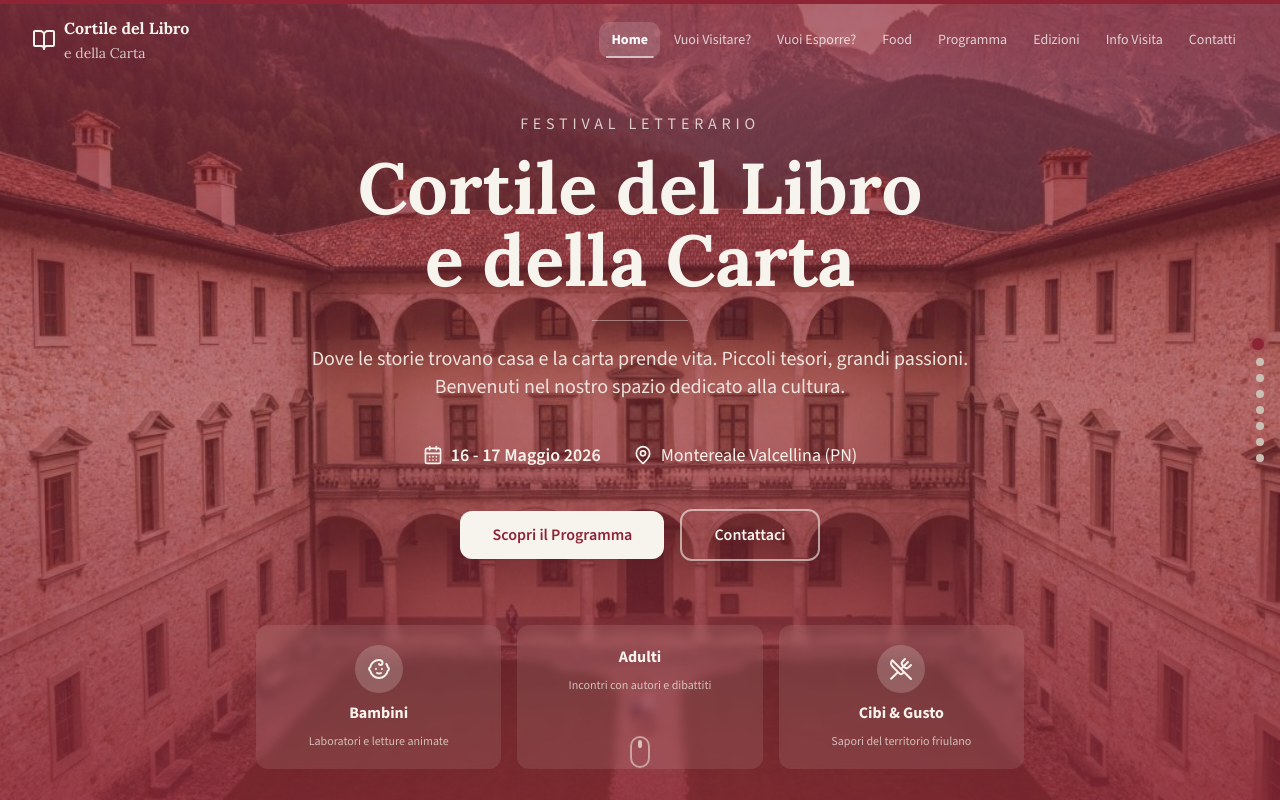
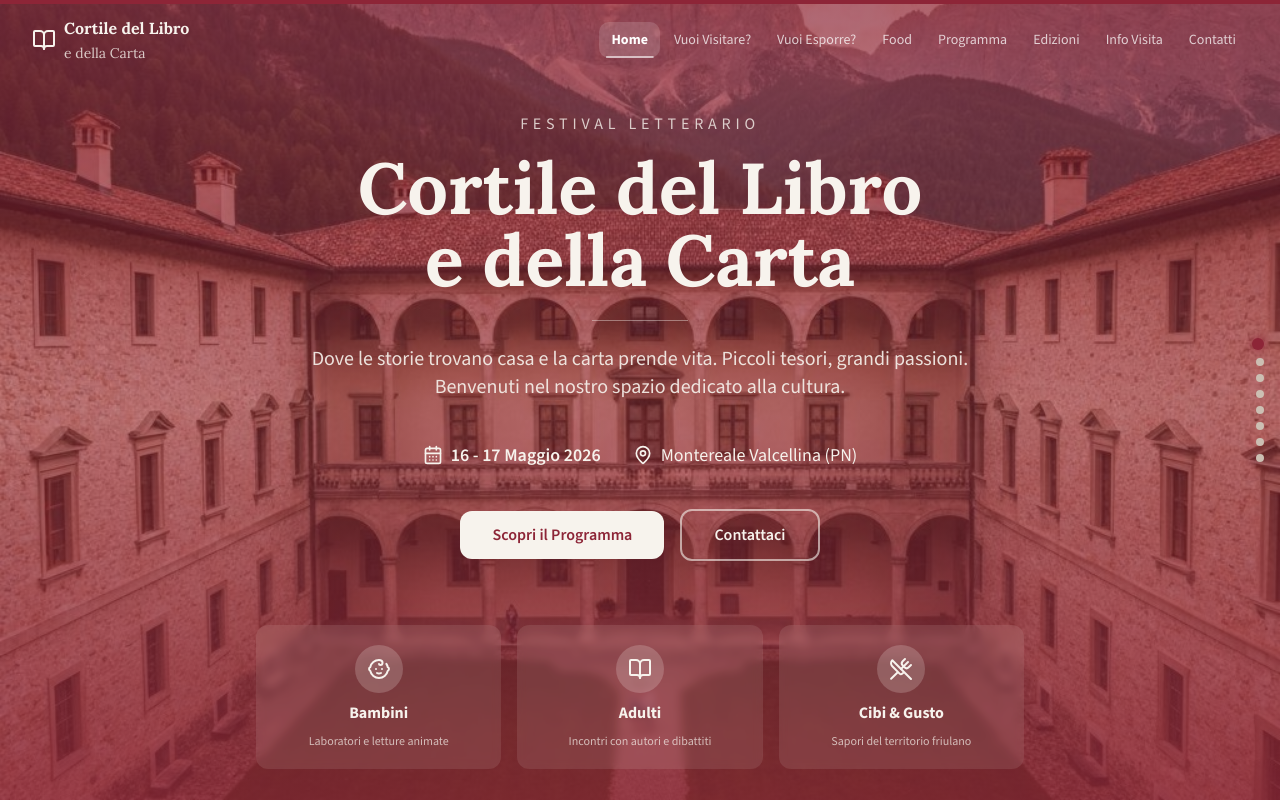
Before and after one commit to NicoMaker/literary-festival-website, a Next.js app: page / in a window 1280 px wide. Shown: the top 800 px of the page. Built offline with nearby package versions, Linux system fonts and the light colour scheme.

Commit message:
sistemazione

```diff
--- a/components/hero-section.tsx
+++ b/components/hero-section.tsx
@@ -1,4 +1,4 @@
-import { CalendarDays, MapPin, Baby, UtensilsCrossed } from "lucide-react";
+import { CalendarDays, MapPin, Baby, UtensilsCrossed, BookOpen } from "lucide-react";
 
 const quickCards = [
   {
@@ -9,6 +9,7 @@ const quickCards = [
   },
   {
     href: "#adulti",
+    icon: <BookOpen className="h-6 w-6" />,
     label: "Adulti",
     desc: "Incontri con autori e dibattiti",
   },
@@ -80,21 +81,13 @@ export default function HeroSection() {
               href={card.href}
               className="group flex flex-col items-center gap-2 rounded-xl bg-primary-foreground/10 px-6 py-5 backdrop-blur-sm transition-all hover:bg-primary-foreground/20"
             >
-              {card.icon && (
-                <div className="flex h-12 w-12 items-center justify-center rounded-full bg-primary-foreground/20 transition-colors group-hover:bg-primary-foreground/30">
-                  {card.icon}
-                </div>
-              )}
+              <div className="flex h-12 w-12 items-center justify-center rounded-full bg-primary-foreground/20 transition-colors group-hover:bg-primary-foreground/30">
+                {card.icon}
+              </div>
               <span className="text-base font-bold">{card.label}</span>
-              <span className="text-center text-xs opacity-70">{card.desc}</span>
+              <span className="text-xs opacity-70 text-center">{card.desc}</span>
             </a>
           ))}
-        </div>
-      </div>
-
-      <div className="absolute bottom-8 left-1/2 -translate-x-1/2">
-        <div className="flex h-8 w-5 items-start justify-center rounded-full border-2 border-primary-foreground/50 p-1">
-          <div className="h-2 w-1 animate-bounce rounded-full bg-primary-foreground/70" />
         </div>
       </div>
     </section>
```
